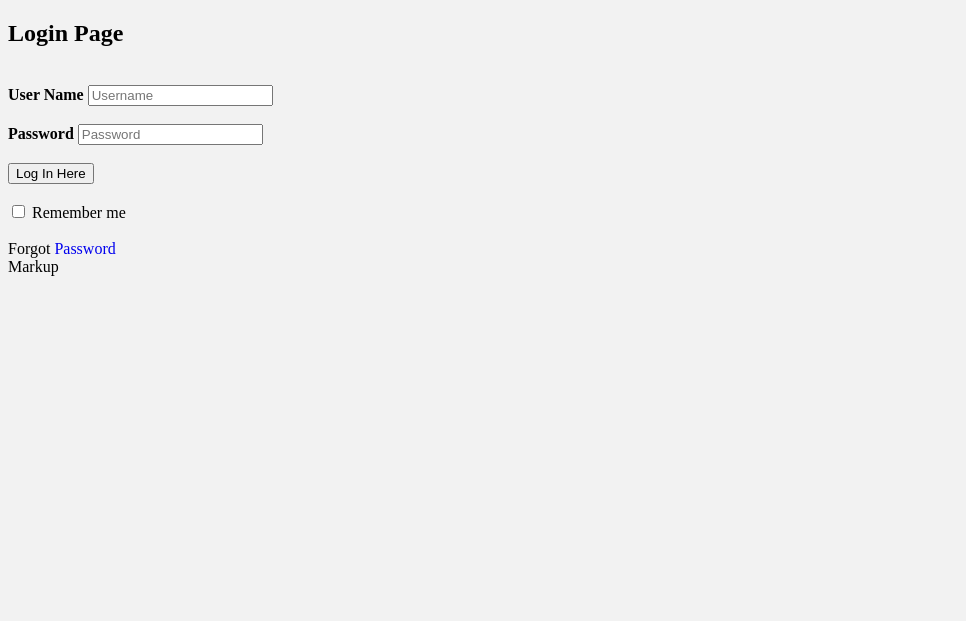
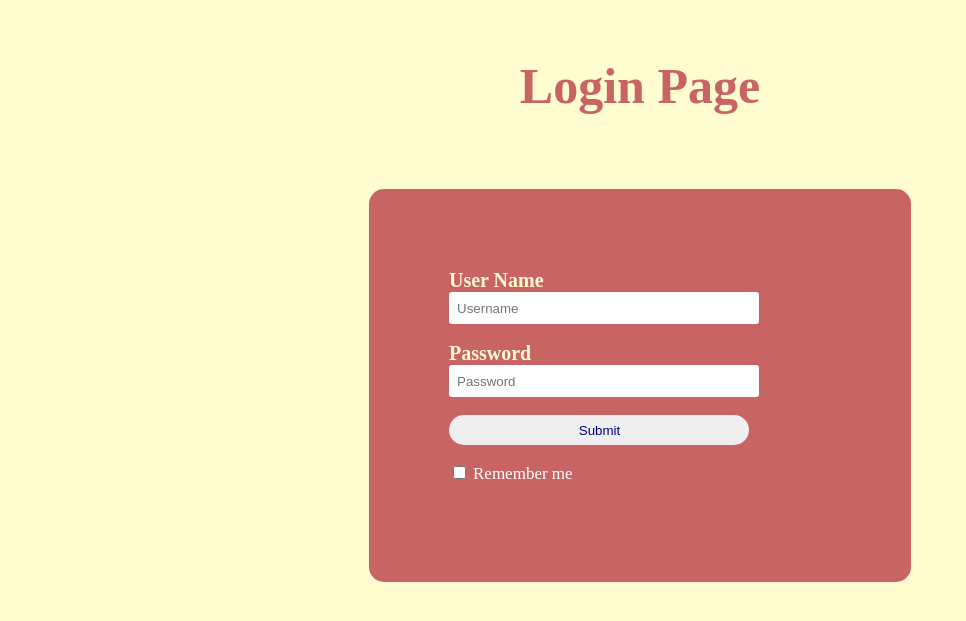
Before and after one commit to apate222/ITSC4155, a Django app: template recipeApp4155/templates/login.html in a window 1280 px wide. Shown: the top 621 px of the page, without its empty margins (0-966 px from the left). Run offline with Django 4.2, Linux system fonts and the light colour scheme; the template is opened without the code that fills it, so the values that code supplies are empty.

Commit message:
no functionality just design for login pagge

```diff
--- /dev/null
+++ b/recipeApp4155/templates/login.css
@@ -0,0 +1,54 @@
+body
+{
+    margin: 0;
+    padding: 0;
+    background-color:#FFFDD0;
+    font-family: 'fantasy';
+}
+.login{
+    width: 382px;
+    overflow: hidden;
+    margin: auto;
+    margin: 20 0 0 450px;
+    padding: 80px;
+    background: #c86464;
+    border-radius: 15px ;
+}
+h2{
+    font-size: 50px;
+    text-align: center;
+    color: #c86464;
+    padding: 15px;
+}
+label{
+    color: #FFFDD0;
+    font-size: 20px;
+}
+#username{
+    width: 300px;
+    height: 30px;
+    border: none;
+    border-radius: 3px;
+    padding-left: 8px;
+}
+#password{
+    width: 300px;
+    height: 30px;
+    border: none;
+    border-radius: 3px;
+    padding-left: 8px;
+}
+
+#sub{
+    width: 300px;
+    height: 30px;
+    border: none;
+    border-radius: 17px;
+    padding-left: 7px;
+    color: darkblue;
+}
+
+span{
+    color: white;
+    font-size: 17px;
+}
--- a/recipeApp4155/templates/login.html
+++ b/recipeApp4155/templates/login.html
@@ -2,30 +2,30 @@
 <html>
 <head>
     <title>Login Page</title>
-    <link rel="stylesheet" type="text/css" href="css/style.css">
+    <link rel="stylesheet" type="text/css" href="login.css">
 </head>
 <body>
     <h2>Login Page</h2><br>
     <div class="login">
     <form id="login" method="get" action="login.php">
-        <label><b>User Name
-        </b>
+        <label><b>User Name</b>
         </label>
-        <input type="text" name="Uname" id="Uname" placeholder="Username">
-        <br><br>
-        <label><b>Password
-        </b>
+            <input type="text" name="Uname" id="username" placeholder="Username">
+        <br>
+        <br>
+        <label><b>Password</b>
         </label>
-        <input type="Password" name="Pass" id="Pass" placeholder="Password">
-        <br><br>
-        <input type="button" name="log" id="log" value="Log In Here">
-        <br><br>
-        <input type="checkbox" id="check">
-        <span>Remember me</span>
-        <br><br>
-        Forgot <a href="#">Password</a>
+            <input type="Password" name="Pass" id="password" placeholder="Password">
+        <br>
+        <br>
+            <input type="button" name="log" id="sub" value="Submit">
+        <br>
+        <br>
+            <input type="checkbox" id="check">
+            <span>Remember me</span>
+        <br>
+        <br>
     </form>
 </div>
 </body>
 </html>
-Markup
```
